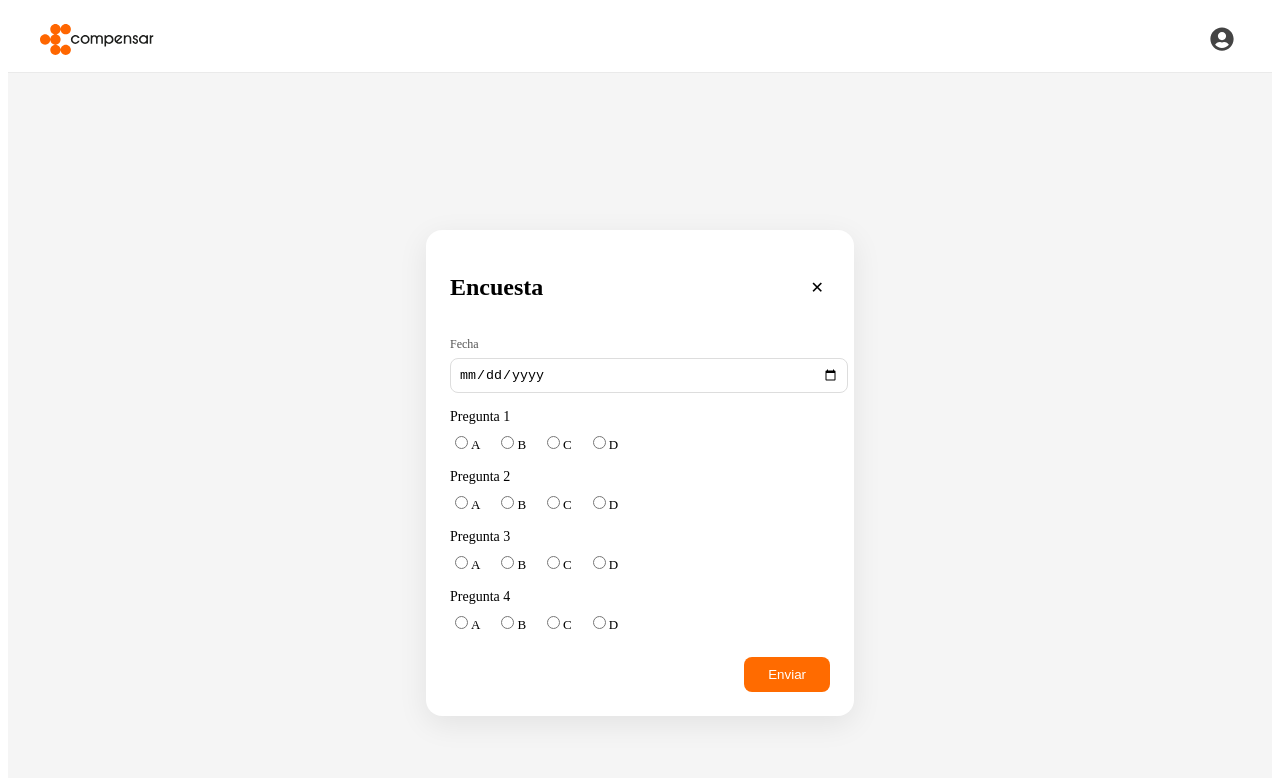
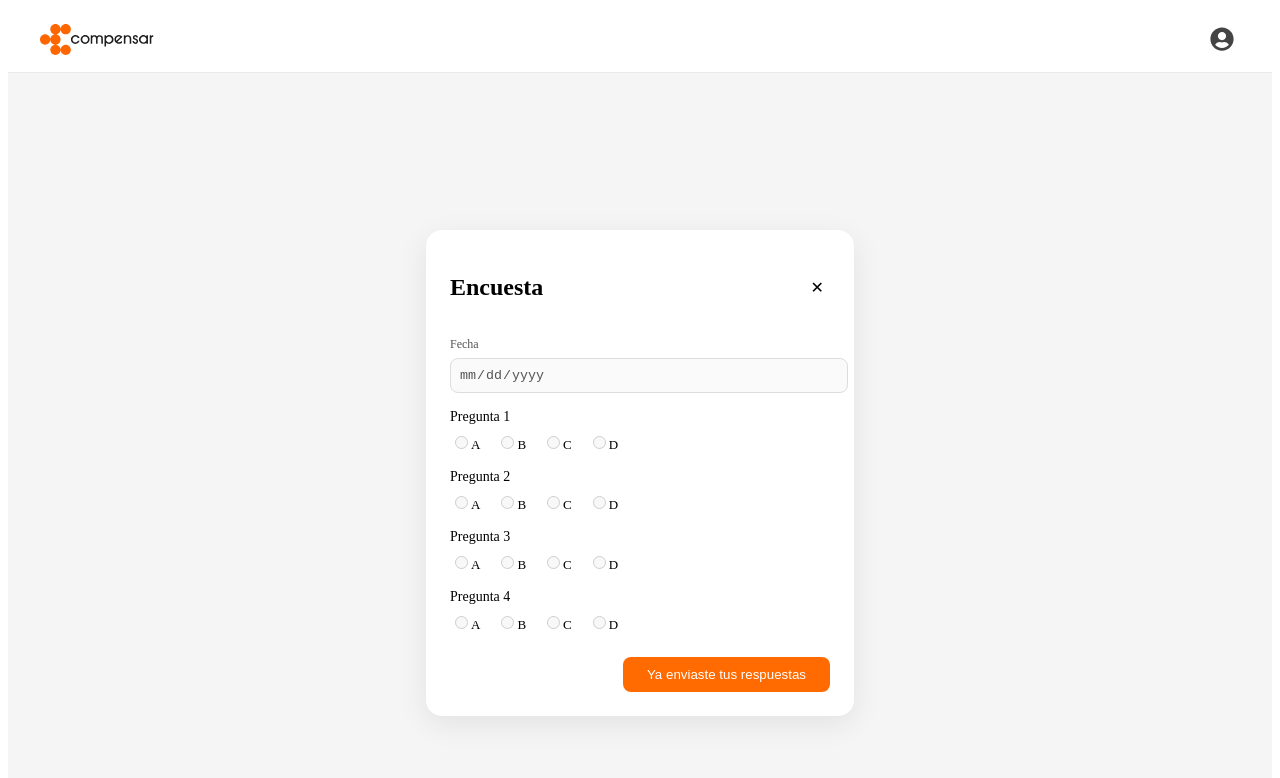
Before and after one commit to JuanArcila07/onboarding, a React (Vite) app: page /survey in a window 1280 px wide. Shown: the top 778 px of the page. Built offline with nearby package versions, Linux system fonts and the light colour scheme; sample sign-in values are in the browser's storage.

Commit message:
Se integra la API en la encuesta enviando las respuestas y almacenandolas en el usuario logueado

```diff
--- a/src/components/auth/LoginForm.jsx
+++ b/src/components/auth/LoginForm.jsx
@@ -59,6 +59,10 @@ function LoginForm() {
             });
 
             console.log('Login exitoso:', response);
+
+            // Después de login exitoso
+            localStorage.setItem('user', response.data.user);
+            localStorage.setItem('userSurvey', response.data.survey || '');
 
             setSuccessMessage('Inicio de sesión exitoso. Bienvenido!');
 
--- a/src/components/survey/SurveyForm.jsx
+++ b/src/components/survey/SurveyForm.jsx
@@ -1,26 +1,148 @@
-import SurveyDate from './SurveyDate';
+import { useState, useEffect } from 'react';
+import { useNavigate } from 'react-router-dom';
 import SurveyQuestion from './SurveyQuestion';
+import { sendSurvey } from '../../services/api';
+import Modal from '../ui/Modal';
 
 function SurveyForm() {
+  const [date, setDate] = useState('');
+  const [answers, setAnswers] = useState({});
+  const [loading, setLoading] = useState(false);
+  const [showModal, setShowModal] = useState(false);
+  const [message, setMessage] = useState('');
+  const [alreadyAnswered, setAlreadyAnswered] = useState(false);
+  const navigate = useNavigate();
+
+  // Al montar, revisa si ya respondió (usando localStorage)
+  useEffect(() => {
+    const surveyStr = localStorage.getItem('userSurvey');
+    if (surveyStr) {
+      const surveyObj = parseSurveyString(surveyStr);
+      setDate(surveyObj['fecha'] || '');
+      setAnswers({
+        1: surveyObj['Pregunta 1'],
+        2: surveyObj['Pregunta 2'],
+        3: surveyObj['Pregunta 3'],
+        4: surveyObj['Pregunta 4'],
+      });
+      setAlreadyAnswered(true);
+    }
+  }, []);
+
+  // Función para parsear el string de la API
+  function parseSurveyString(str) {
+    try {
+      // Limpia las barras y comillas para que sea JSON válido
+      const clean = str
+        .replace(/\\+/g, '') // quita barras invertidas
+        .replace(/'/g, '"'); // comillas simples a dobles
+      return JSON.parse(clean);
+    } catch {
+      return {};
+    }
+  }
+
+  // Maneja el cambio de fecha
+  const handleDateChange = (e) => setDate(e.target.value);
+
+  // Maneja el cambio de respuesta
+  const handleAnswerChange = (number, value) => {
+    setAnswers((prev) => ({ ...prev, [number]: value }));
+  };
+
+  // Envía la encuesta
+  const handleSubmit = async (e) => {
+    e.preventDefault();
+    setLoading(true);
+    setMessage('');
+
+    // Valida que todas las preguntas tengan respuesta y que se haya seleccionado una fecha
+    if (!date || !answers[1] || !answers[2] || !answers[3] || !answers[4]) {
+      setMessage('Por favor responde todas las preguntas y selecciona la fecha.');
+      setLoading(false);
+      return;
+    }
+
+    // Construye el string de respuestas como pide la API
+    const surveyString = `{'fecha':'${date}','Pregunta 1':'${answers[1]}','Pregunta 2':'${answers[2]}','Pregunta 3':'${answers[3]}','Pregunta 4':'${answers[4]}'}`;
+
+    const user = localStorage.getItem('user');
+
+    try {
+      const response = await sendSurvey({
+        user: user || 'usuario',
+        survey: surveyString,
+      });
+      console.log('Respuesta de la API:', response); // <-- Agrega esta línea
+      setShowModal(true); // Mostrar el modal de éxito
+      localStorage.setItem('userSurvey', surveyString);
+      setAlreadyAnswered(true);
+    } catch (err) {
+      console.error(err);
+      setMessage('Error al enviar la encuesta');
+    } finally {
+      setLoading(false);
+    }
+  };
+
+  // Cerrar sesión y redirigir al login
+  const handleLogout = () => {
+    localStorage.removeItem('user');
+    localStorage.removeItem('userSurvey');
+    navigate('/login');
+  };
+
   return (
     <section className="survey-card">
       <header className="survey-header">
         <h2>Encuesta</h2>
-        <button className="survey-close">✕</button>
+        <button className="survey-close" onClick={handleLogout}>✕</button>
       </header>
 
-      <SurveyDate />
+      <form onSubmit={handleSubmit}>
+        <div className="survey-field">
+          <label>Fecha</label>
+          <input
+            type="date"
+            value={date}
+            onChange={handleDateChange}
+            required
+            disabled={alreadyAnswered}
+          />
+        </div>
 
-      <SurveyQuestion number={1} />
-      <SurveyQuestion number={2} />
-      <SurveyQuestion number={3} />
-      <SurveyQuestion number={4} />
+        {[1, 2, 3, 4].map((n) => (
+          <SurveyQuestion
+            key={n}
+            number={n}
+            value={answers[n] || ''}
+            onChange={handleAnswerChange}
+            disabled={alreadyAnswered}
+          />
+        ))}
 
-      <div className="survey-actions">
-        <button className="survey-submit">
-            Enviar
-        </button>
-    </div>
+        <div className="survey-actions">
+          <button
+            className="survey-submit"
+            type="submit"
+            disabled={loading || alreadyAnswered}
+          >
+            {alreadyAnswered
+              ? 'Ya enviaste tus respuestas'
+              : loading
+              ? 'Enviando...'
+              : 'Enviar'}
+          </button>
+        </div>
+        {message && <div>{message}</div>}
+      </form>
+
+      <Modal open={showModal} onClose={handleLogout}>
+        <div style={{ marginBottom: 16 }}>
+          <span style={{ fontSize: 48, color: '#4caf50' }}>✔️</span>
+        </div>
+        <h3>Tus respuestas se han guardado de manera correcta</h3>
+      </Modal>
     </section>
   );
 }
--- a/src/components/survey/SurveyQuestion.jsx
+++ b/src/components/survey/SurveyQuestion.jsx
@@ -1,30 +1,24 @@
-function SurveyQuestion({ number }) {
+function SurveyQuestion({ number, value, onChange, disabled }) {
   return (
     <div className="survey-question">
       <p className="survey-question__title">
         Pregunta {number}
       </p>
-
       <div className="survey-options">
-        <label>
-          <input type="radio" name={`q${number}`} />
-          A
-        </label>
-
-        <label>
-          <input type="radio" name={`q${number}`} />
-          B
-        </label>
-
-        <label>
-          <input type="radio" name={`q${number}`} />
-          C
-        </label>
-
-        <label>
-          <input type="radio" name={`q${number}`} />
-          D
-        </label>
+        {['A', 'B', 'C', 'D'].map((option) => (
+          <label key={option}>
+            <input
+              type="radio"
+              name={`q${number}`}
+              value={option}
+              checked={value === option}
+              onChange={() => onChange(number, option)}
+              required
+              disabled={disabled}
+            />
+            {option}
+          </label>
+        ))}
       </div>
     </div>
   );
--- /dev/null
+++ b/src/components/ui/Modal.jsx
@@ -0,0 +1,15 @@
+import '../../styles/ui/modal.css';
+
+function Modal({ open, onClose, children }) {
+  if (!open) return null;
+  return (
+    <div className="modal-backdrop">
+      <div className="modal-content">
+        {children}
+        <button className="modal-close" onClick={onClose}>Terminar</button>
+      </div>
+    </div>
+  );
+}
+
+export default Modal;
--- a/src/services/api.js
+++ b/src/services/api.js
@@ -31,3 +31,18 @@ export const login = (data) => {
 export const register = (data) => {
   return post('/register', data);
 };
+
+/**
+ * Enviar encuesta
+ */
+export const sendSurvey = (data) => {
+  return post('/survey', data);
+};
+
+export const getUser = async (user) => {
+  const response = await fetch(`${API_URL}/user/${encodeURIComponent(user)}`);
+  if (!response.ok) {
+    throw new Error('No se pudo consultar el usuario');
+  }
+  return response.json();
+};
--- /dev/null
+++ b/src/styles/ui/modal.css
@@ -0,0 +1,27 @@
+.modal-backdrop {
+  position: fixed;
+  top: 0; left: 0; right: 0; bottom: 0;
+  background: rgba(0,0,0,0.2);
+  display: flex;
+  align-items: center;
+  justify-content: center;
+  z-index: 1000;
+}
+.modal-content {
+  background: #fff;
+  border-radius: 12px;
+  padding: 32px 24px 24px 24px;
+  box-shadow: 0 8px 30px rgba(0,0,0,0.12);
+  text-align: center;
+  min-width: 320px;
+}
+.modal-close {
+  margin-top: 24px;
+  background: #ff6b00;
+  color: #fff;
+  border: none;
+  border-radius: 6px;
+  padding: 10px 32px;
+  font-size: 16px;
+  cursor: pointer;
+}
```
Also changed, not shown: src/components/Header.jsx (deleted, +0 -9 lines).
